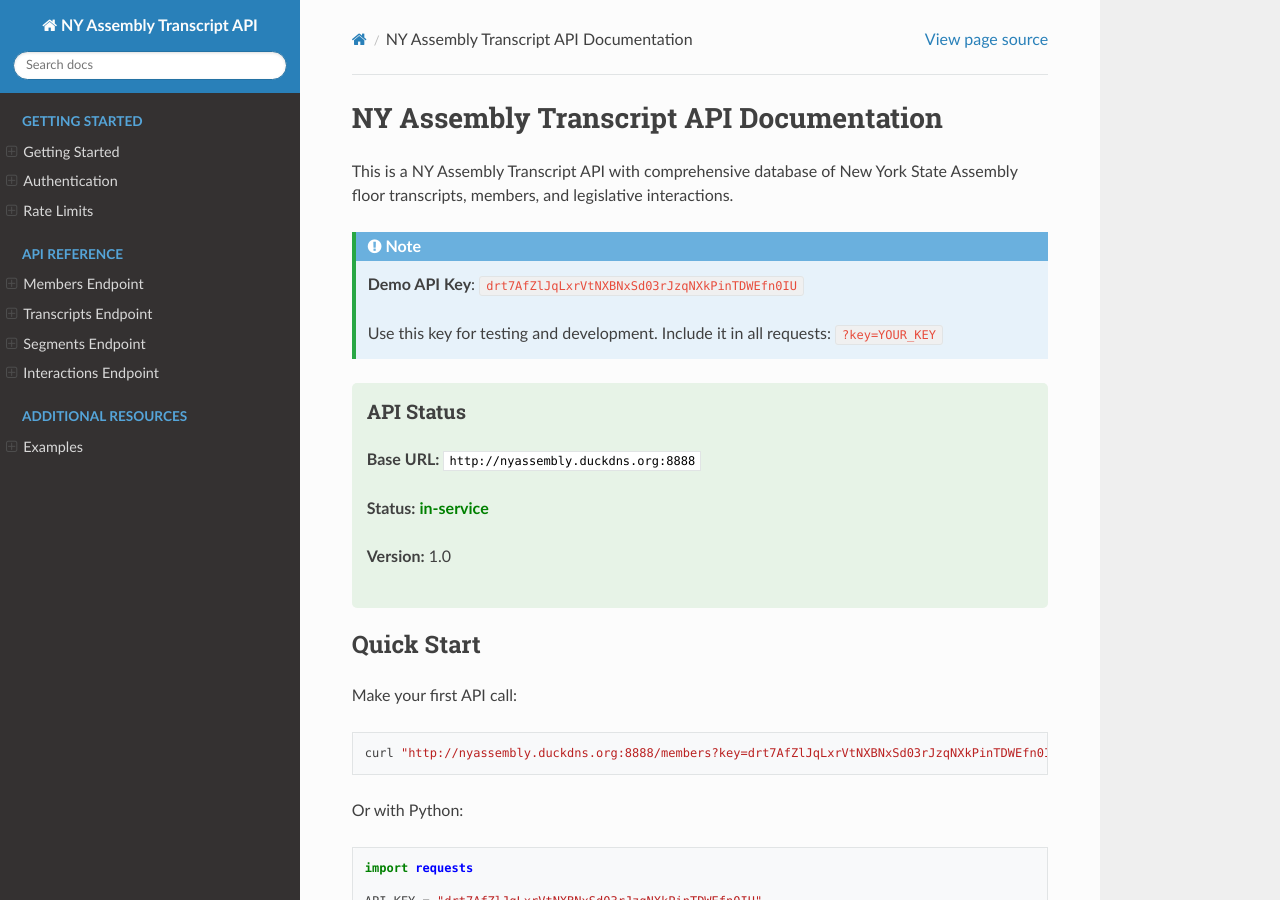
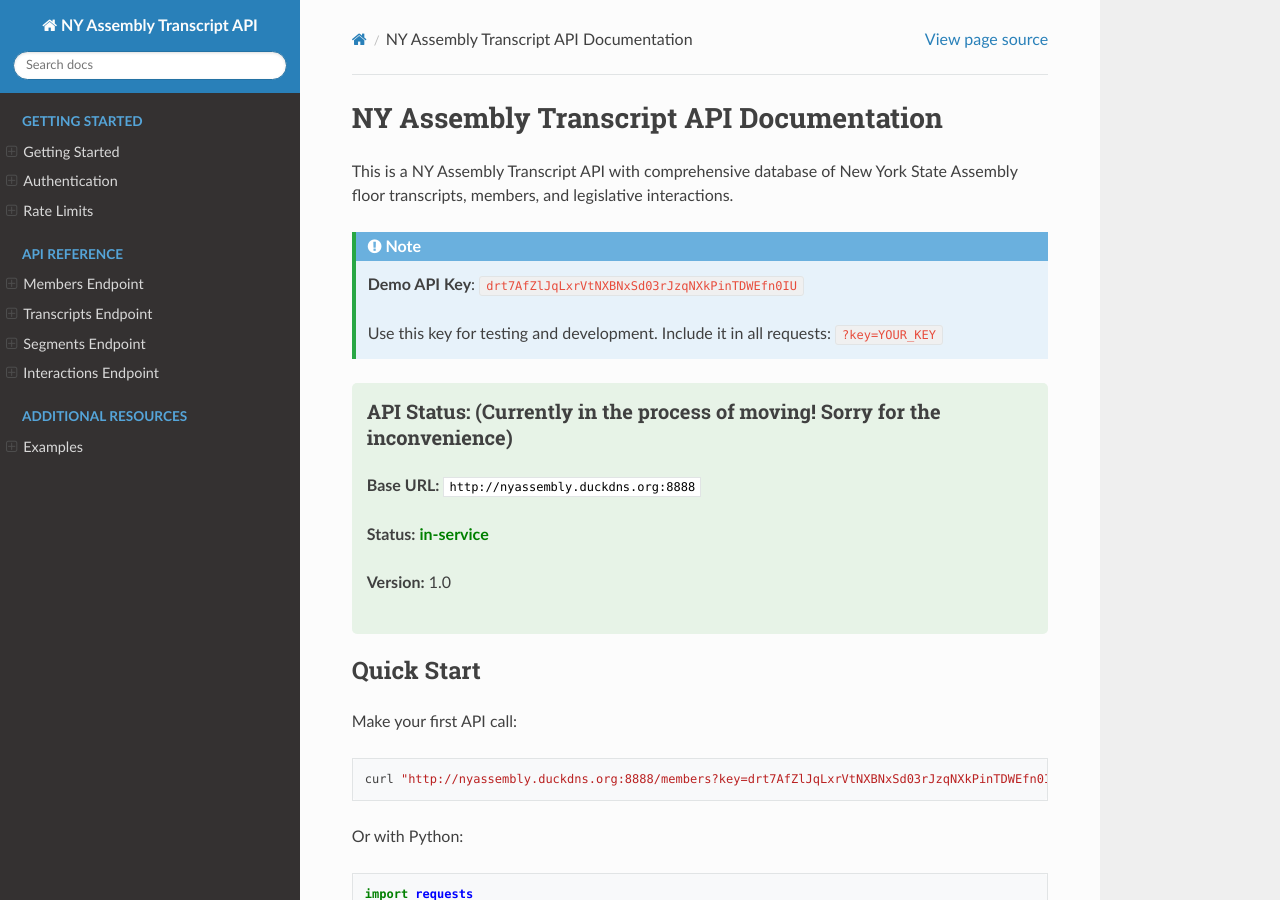
Before and after one commit to ngutin1/api-doc, a Sphinx documentation site: the page built from docs/index.rst, in a window 1280 px wide and 900 px high. Built offline with Sphinx 7.4.7 and the Read the Docs theme 3.1.0, drawn with Linux system fonts in a browser that asks for light colours.

Commit message:
Update index.rst

```diff
--- a/docs/index.rst
+++ b/docs/index.rst
@@ -11,7 +11,7 @@ This is a NY Assembly Transcript API with comprehensive database of New York Sta
 .. raw:: html
 
    <div style="background-color: #e7f3e7; padding: 15px; border-radius: 5px; margin: 20px 0;">
-       <h3 style="margin-top: 0;"> API Status</h3>
+       <h3 style="margin-top: 0;"> API Status: (Currently in the process of moving! Sorry for the inconvenience) </h3>
        <p><strong>Base URL:</strong> <code>http://nyassembly.duckdns.org:8888</code></p>
        <p><strong>Status:</strong> <span style="color: green; font-weight: bold;">in-service</span></p>
        <p><strong>Version:</strong> 1.0</p>
```
